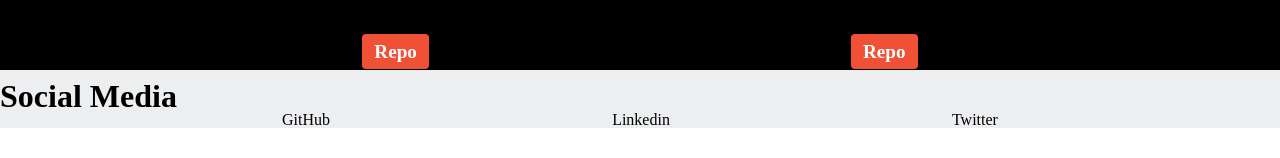
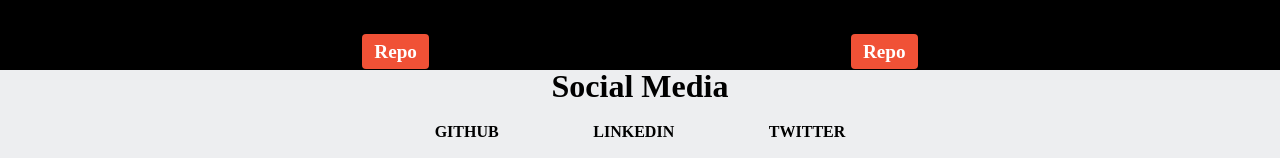
Before and after one commit to Trivedhkumar/trived-portfolio, a React (Create React App) app: page /projects in a window 1280 px wide. Shown: the part 1780-1938 px from the top of the page. Before the commit the page ends 1908 px from the top, so only its background shows below. Built offline with nearby package versions, Linux system fonts and the light colour scheme.

Commit message:
feat:added footer

```diff
--- a/src/molecules/Footer.tsx
+++ b/src/molecules/Footer.tsx
@@ -1,4 +1,4 @@
-import { StyledHeading3 } from "../utils/theme";
+import { StyledButton3, StyledHeading3 } from "../utils/theme";
 
 const Footer = () => {
   return (
@@ -8,13 +8,32 @@ const Footer = () => {
         display: "flex",
         flexDirection: "column",
         justifyContent: "center",
+        maxWidth: "600px",
+        margin: "auto",
+        textAlign: "center",
       }}
     >
       <StyledHeading3>Social Media</StyledHeading3>
-      <div style={{ display: "flex", justifyContent: "space-evenly" }}>
-        <h3>GitHub</h3>
-        <h3>Linkedin</h3>
-        <h3>Twitter</h3>
+      <div
+        style={{
+          display: "flex",
+          justifyContent: "space-evenly",
+          paddingTop: "20px",
+          paddingBottom: "20px",
+        }}
+      >
+        <StyledButton3 href="https://github.com/Trivedhkumar" target={"_blank"}>
+          GITHUB
+        </StyledButton3>
+        <StyledButton3
+          href="https://www.linkedin.com/in/trivedhkumarjajala/"
+          target={"_blank"}
+        >
+          LINKEDIN
+        </StyledButton3>
+        <StyledButton3 href="https://twitter.com/JTrivedh" target={"_blank"}>
+          TWITTER
+        </StyledButton3>
       </div>
     </div>
   );
```
